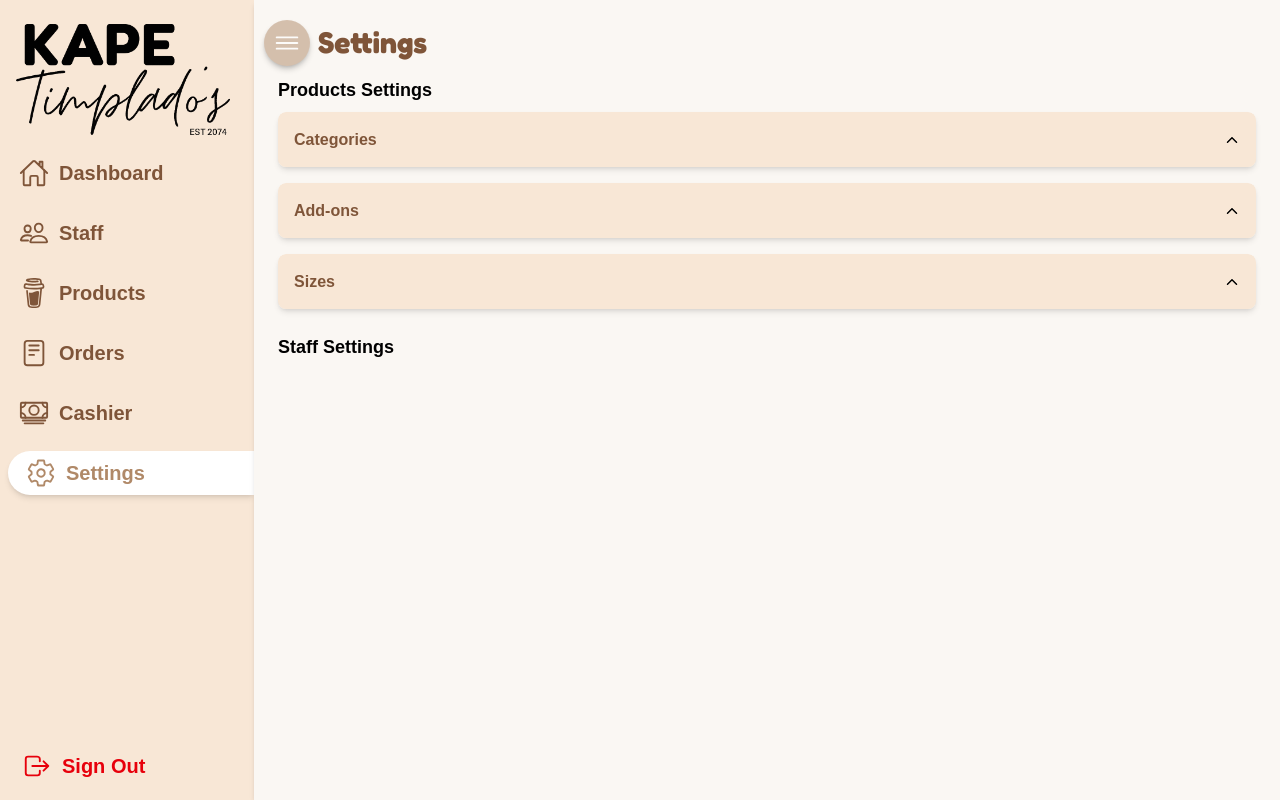
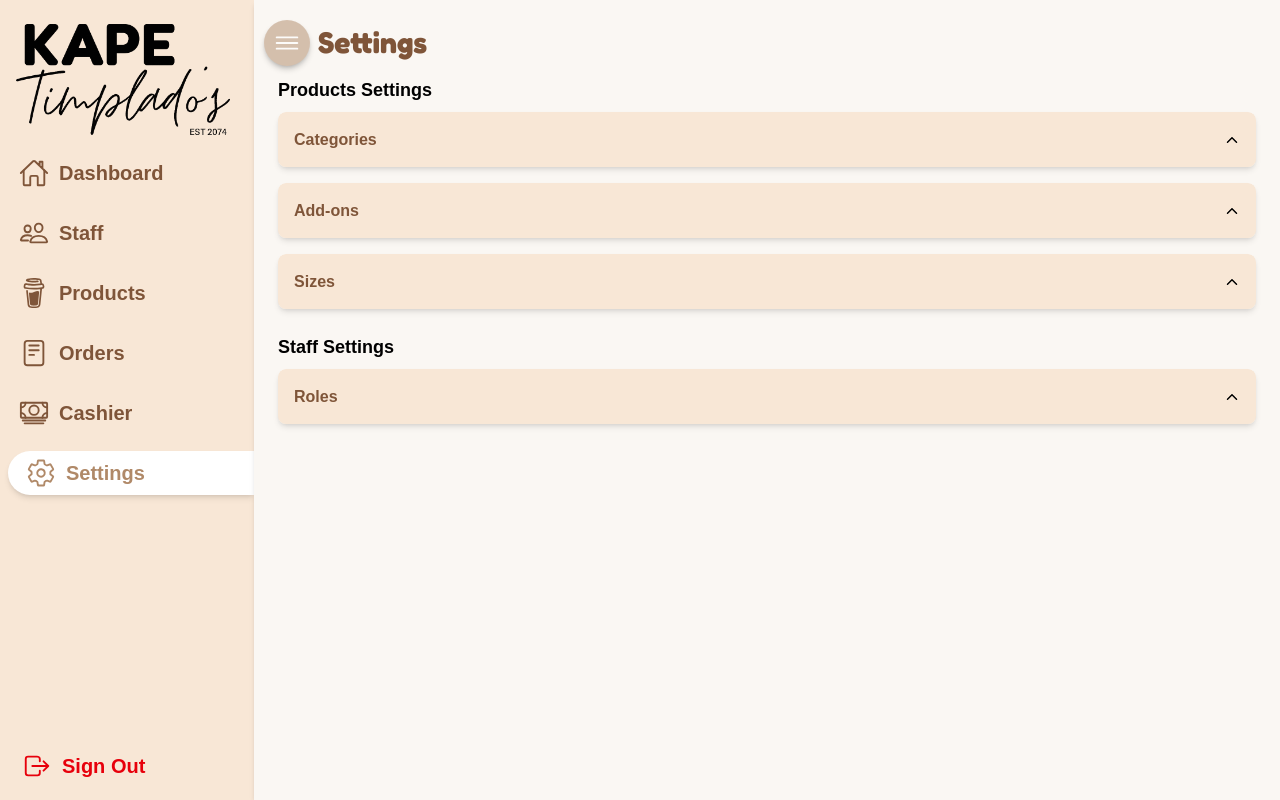
Before and after one commit to yaboiscela/kape-system, a React (Vite) app: page /settings in a window 1280 px wide. Built offline with nearby package versions, Linux system fonts and the light colour scheme; a web font is replaced by a local one.

Commit message:
Roles Settings Implemented

```diff
--- a/src/App.jsx
+++ b/src/App.jsx
@@ -12,6 +12,10 @@ import Settings from "./pages/Settings";
 export default function App() {
 
   const [isMinimized, setIsMinimized] = useState(false);
+
+  const [isLoggedIn, setIsLoggedIn] = useState(true);
+
+  const [roles, setRoles] = useState(["Manager", "Barista", "Cashier"]);
 
   const defaultProducts = [
     {
@@ -86,7 +90,7 @@ export default function App() {
     {name: "Slice", category: "Dessert" ,price: 100.00},
   ])
 
-    const [orders, setOrders] = useState([]);
+  const [orders, setOrders] = useState([]);
 
   return (
     <div className="flex font-sans text-black">
@@ -102,11 +106,11 @@ export default function App() {
           <Route path="/" element={<Dashboard
           isMinimized={isMinimized}
           />} />
-          <Route path="/staff" element={<Staff/>} />
+          <Route path="/staff" element={<Staff roles={roles} />} />
           <Route path="/products" element={<Products products={products} setProducts={setProducts} sizes={sizes} categories={categories} addons={addons}/>} />
           <Route path="/orders" element={<Orders orders={orders} setOrders={setOrders} />} />
           <Route path="/cashier" element={<Cashier categories={categories} products={products} orders={orders} setOrders={setOrders} />} />
-          <Route path="/settings" element={<Settings addons={addons} setAddons={setAddons} categories={categories} setCategories={setCategories} sizes={sizes} setSizes={setSizes} />}/>
+          <Route path="/settings" element={<Settings addons={addons} setAddons={setAddons} categories={categories} setCategories={setCategories} sizes={sizes} setSizes={setSizes} roles={roles} setRoles={setRoles} />}/>
         </Routes>
       </div>
     </div>
--- a/src/index.css
+++ b/src/index.css
@@ -69,4 +69,7 @@
 /* ---------- TAILWIND THEME INTEGRATION ---------- */
 @theme {
   --font-sans: "Fredoka", sans-serif;
+  --color-dark-coffee: #7f5539;
+  --color-coffee: #b08968;
+  --color-oat-milk: #f8e7d6;
 }
--- a/src/pages/Settings.jsx
+++ b/src/pages/Settings.jsx
@@ -3,7 +3,7 @@ import { useState } from "react";
 import AddonsItems from "../components/AddonsItems";
 import { IoIosArrowDown } from "react-icons/io";
 
-export default function Settings({addons, setAddons, categories, setCategories, sizes, setSizes}){
+export default function Settings({addons, setAddons, categories, setCategories, sizes, setSizes, roles, setRoles }) {
 
     const [addonMinimize, setAddonMinize] = useState(true)
     const [categoriesMinimize, setCategoriesMinize] = useState(true)
@@ -18,10 +18,16 @@ export default function Settings({addons, setAddons, categories, setCategories,
         e.preventDefault();
         if (!categoryName.trim()) return;
 
+        if (categories.find(cat => cat.toLowerCase() === categoryName.toLowerCase())) {
+            alert("Category already exists!")
+            return
+        }
+        else {
             setCategories((prev) => [
                 ...prev,
                 categoryName.toLowerCase()
             ])
+        }
         setCategoryName("")
     }
 
@@ -35,6 +41,11 @@ export default function Settings({addons, setAddons, categories, setCategories,
         e.preventDefault();
         if (!addonName.trim() || !addonPrice.trim()) return;
 
+        if (addons.find(addon => addon.name.toLowerCase() === addonName.toLowerCase())) {
+            alert("Addon already exists!")
+            return
+        }
+        else {
             setAddons((prev) => [
             ...prev,
             {   id: addons.length + 1,
@@ -42,6 +53,7 @@ export default function Settings({addons, setAddons, categories, setCategories,
                 category: addonCategory.toLowerCase(),
                 price: parseFloat(addonPrice) },
             ]);
+        }
 
         setAddonName("");
         setAddonCategory(categories[0])
@@ -58,6 +70,11 @@ export default function Settings({addons, setAddons, categories, setCategories,
         e.preventDefault()
         if (!sizeName.trim() || !sizePrice.trim()) return
 
+        if (sizes.find(size => size.name.toLowerCase() === sizeName.toLowerCase())) {
+            alert("Size already exists!")
+            return
+        }
+        else {
             setSizes((prev) => [
                 ...prev,
                 {
@@ -67,11 +84,32 @@ export default function Settings({addons, setAddons, categories, setCategories,
                     price: parseFloat(sizePrice)
                 }
             ])
+        }
 
         setSizeName("")
         setAddonCategory(categories[0])
         setSizePrice(0)
     }
+
+    // ----------------- Roles Logic -----------------
+    const [roleName, setRoleName] = useState("")
+
+    const handleAddRole = (e) => {
+        e.preventDefault()
+        if (!roleName.trim()) return
+
+        if (roles.find(role => role.toLowerCase() === roleName.toLowerCase())) {
+            alert("Role already exists!")
+            return
+        }
+        else {
+            setRoles((prev) => [
+                ...prev,
+                roleName.toLowerCase()
+            ])
+        }
+    }
+
 
     return (
         <div>
@@ -201,7 +239,7 @@ export default function Settings({addons, setAddons, categories, setCategories,
                     <div className={`flex gap-2 mb-2 transition-all duration-300 ${sizesMinimize ? "opacity-0 overflow-hidden" : "opacity-100 h-auto"}`}>
                         <input
                         type="text"
-                        value={addonName}
+                        value={sizeName}
                         onChange={(e) => setSizeName(e.target.value)}
                         placeholder="Size Name"
                         className="border border-[#7f5539] bg-white rounded p-2 flex-1"
@@ -213,7 +251,7 @@ export default function Settings({addons, setAddons, categories, setCategories,
                         </select>
                         <input
                         type="number"
-                        value={addonPrice}
+                        value={sizePrice}
                         onChange={(e) => setSizePrice(e.target.value)}
                         placeholder="Price"
                         className="border border-[#7f5539] bg-white rounded p-2 w-28"
@@ -245,6 +283,52 @@ export default function Settings({addons, setAddons, categories, setCategories,
             </div>
 
             <h2 className="mb-2 mt-6 text-lg font-semibold">Staff Settings</h2>
+            <div
+            className={`rounded-lg mb-4 transition-all overflow-hidden ${
+                roleMinimize ? "max-h-[55px] shadow-md" : "max-h-[1000px]"
+            }`}
+            >
+                {/* Add Roles */}
+                <div className="mb-4 bg-[#f8e7d6] rounded-lg shadow-md p-4">
+                    <div className={`flex justify-between items-center transition-all ${roleMinimize ? "" : "mb-2"}`}>
+                        <h4 className="font-semibold text-[#7f5539]">Roles</h4>
+                        <button onClick={() => (setRolesMinize(prev => !prev))}> <IoIosArrowDown className={`transition-all ${roleMinimize ? "rotate-180" : ""}`} /> </button>
+                    </div>
+                    <div className={`flex gap-2 mb-2 transition-all ${roleMinimize ? "opacity-0 overflow-hidden" : "opacity-100 h-auto"}`}>
+                        <input
+                        onChange={(e) => setRoleName(e.target.value)}
+                        type="text"
+                        placeholder="Role Name"
+                        className="border border-[#7f5539] bg-white rounded p-2 flex-1"
+                        />
+                        <button
+                        onClick={handleAddRole}
+                        type="button"
+                        className="bg-green-500 text-white px-3 py-1 rounded hover:bg-green-600"
+                        >
+                        Add
+                        </button>
+                    </div>
+                </div>
+                {/* Current Roles */}
+                <div className="max-h-120 rounded-lg px-2 overflow-y-auto relative">
+                        <div className="flex justify-between top-0 text-center sticky bg-[#7f5539] shadow-md text-white text-lg font-semibold p-2 rounded-lg">
+                            <h1 className="w-full">Name</h1>
+                            <h1 className="w-full">Action</h1>
+                        </div>
+                    <ul className="space-y-2 py-2">
+                        {roles.map((item) => (
+                            <li className="flex justify-between items-center text-center p-2 rounded-lg bg-[#f8e7d6] shadow-md text-[#7f5539] text-lg">
+                                <h1 className="w-full">{item.charAt(0).toUpperCase() + item.slice(1)}</h1>
+                                <div className="w-full items-center gap-2 flex flex-col">
+                                    <button className="cursor-pointer p-1 border rounded transition-colors bg-blue-100 text-blue-500 hover:text-white hover:bg-blue-500 w-20">edit</button>
+                                    <button className="cursor-pointer p-1 border rounded transition-colors bg-red-100 text-red-500 hover:text-white hover:bg-red-500 w-20">delete</button>
+                                </div>
+                            </li>
+                        ))}
+                    </ul>
+                </div>
+            </div>
         </div>
     )
 }
--- a/src/pages/Staff.jsx
+++ b/src/pages/Staff.jsx
@@ -1,12 +1,10 @@
 import { useState } from "react"
 
-export default function Staff() {
+export default function Staff({roles}) {
 
     const [staff, setStaff] = useState([
         { id: 123890, user: "John", name: "John Doe", role: "Manager"},
     ])
-
-    const roles = ["Manager", "Barista", "Cashier"]
 
     const addStaffMember = () => {
 
@@ -33,28 +31,31 @@ export default function Staff() {
                         ))}
                     </select>
                 </div>
-                <button className="bg-[#7f5539] text-white px-4 py-2 mt-4 rounded hover:bg-[#6e4531]">Add Staff Member</button>
+                <button className="bg-dark-coffee text-white px-4 py-2 mt-4 rounded hover:bg-coffee transition">Add Staff Member</button>
             </form>
+
+            <div className="border border-dark-coffee rounded-2xl overflow-x-auto shadow-md">
                 <table className="w-full border-collapse">
-                <thead>
+                    <thead className="bg-coffee text-white font-semibold">
                         <tr>
-                        <th className="border border-gray-300 px-4 py-2">ID</th>
-                        <th className="border border-gray-300 px-4 py-2">Username</th>
-                        <th className="border border-gray-300 px-4 py-2">Name</th>
-                        <th className="border border-gray-300 px-4 py-2">Role</th>
+                            <th className="px-4 py-2">ID</th>
+                            <th className="px-4 py-2">Username</th>
+                            <th className="px-4 py-2">Name</th>
+                            <th className="px-4 py-2">Role</th>
                         </tr>
                     </thead>
-                <tbody>
+                    <tbody className="text-center">
                         {staff.map((member) => (
                             <tr key={member.id}>
-                            <td className="border border-gray-300 px-4 py-2">{member.id}</td>
-                            <td className="border border-gray-300 px-4 py-2">{member.user}</td>
-                            <td className="border border-gray-300 px-4 py-2">{member.name}</td>
-                            <td className="border border-gray-300 px-4 py-2">{member.role}</td>
+                                <td className="px-4 py-2">{member.id}</td>
+                                <td className="px-4 py-2">{member.user}</td>
+                                <td className="px-4 py-2">{member.name}</td>
+                                <td className="px-4 py-2">{member.role}</td>
                             </tr>
                         ))}
                     </tbody>
                 </table>
             </div>
+        </div>
     );
 }
```
Lines whose indentation alone changed are shown as unchanged.
